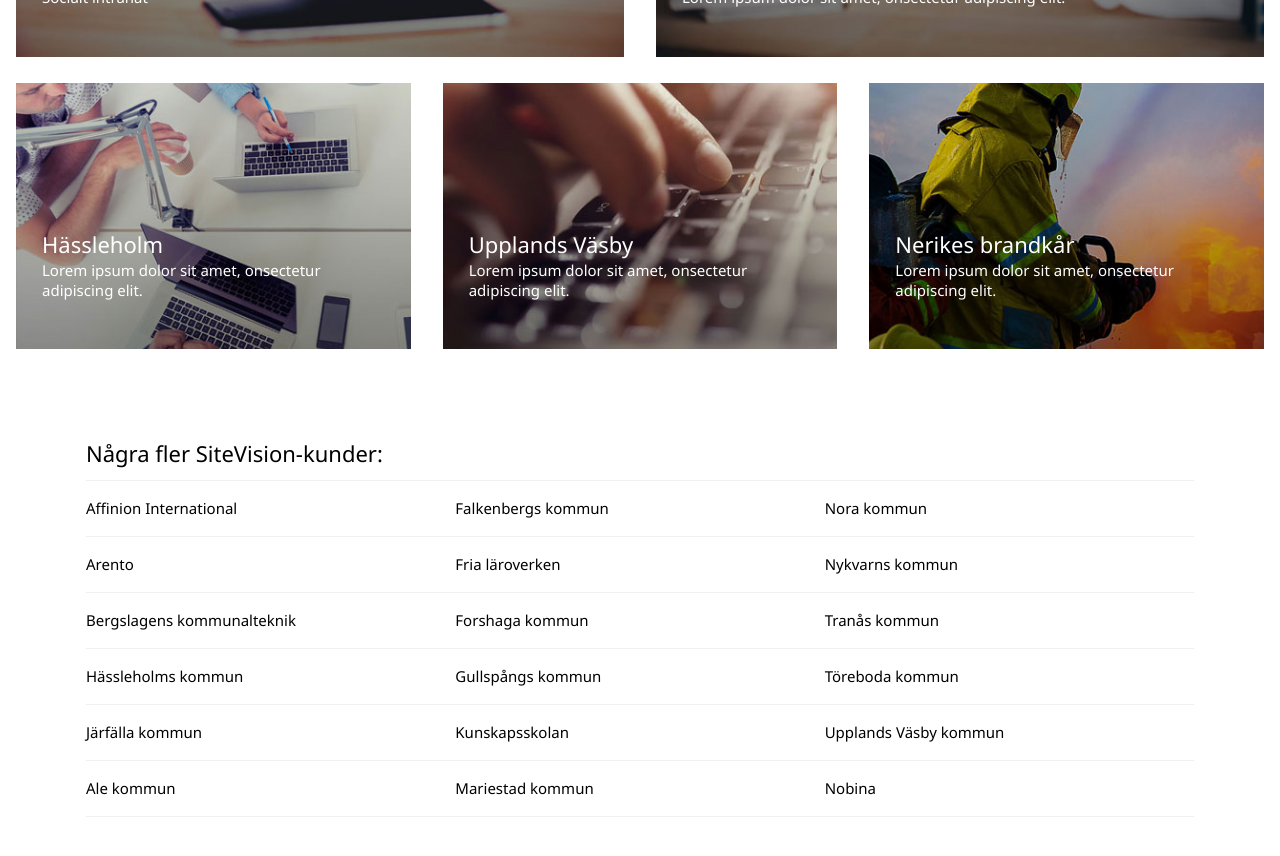
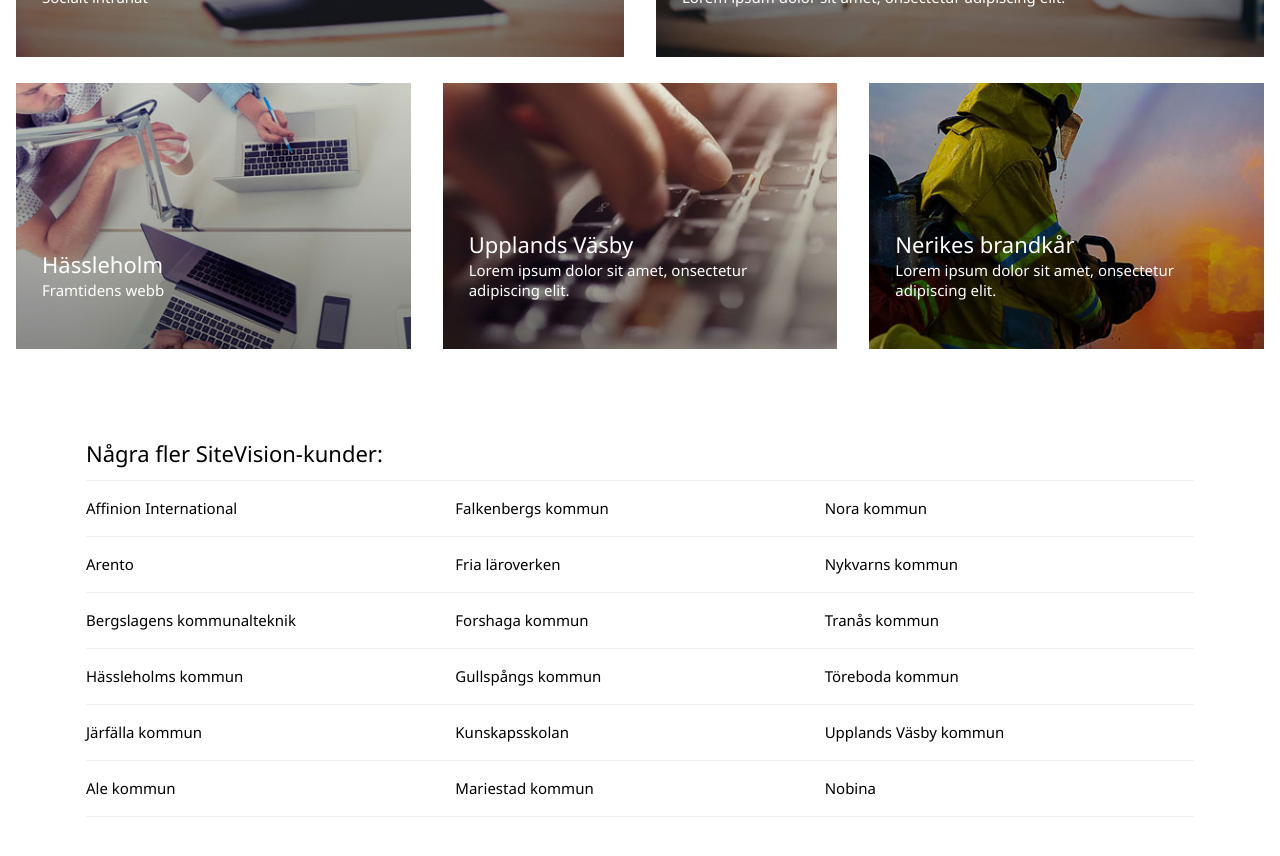
Before and after one commit to BouvetStockholmAB/sv, a Jekyll site: the page built from index.md, in a window 1280 px wide and 900 px high, scrolled down 2024 px. Shown: the top 856 px of the window. Built offline with Jekyll 4.4.1, drawn with Linux system fonts in a browser that asks for light colours; some web fonts are replaced; part of the change alters nothing that is shown.

Commit message:
Ändrat i html för Hässleholm

```diff
--- a/_data/blocks.json
+++ b/_data/blocks.json
@@ -72,15 +72,15 @@
     },
     "hassleholm": {
         "heading": "Hässleholm",
-        "text": "Lorem ipsum dolor sit amet, onsectetur adipiscing elit.",
+        "text": "Framtidens webb",
         "article": {
             "heading": "Hässleholm",
-            "preamble": "<p>Lorem ipsum dolor sit amet, onsectetur adipiscing elit. Nulla non magna id lacus semper elementum in ac eros.</p>",
-            "html": "<p>Nulla non magna id lacus semper elementum in ac eros...Lorem ipsum dolor sit amet, onsectetur adipiscing elit. Nulla non magna id lacus semper elementum in ac eros. Lorem ipsum dolor sit amet, onsectetur adipiscing elit. Nulla non magna id lacus semper elementum in ac eros...Lorem ipsum dolor sit amet, onsectetur adipiscing elit.</p>",
+            "preamble": "<p>Målsättningen med den nya webbplatsen är att göra det möjligt för besökarna att hitta rätt information och utföra sina ärenden på de tider som passar dem. Den nya webben ska även underlätta kontakten med kommunen samt öka möjligheterna till att tycka till och påverka kommunens arbete.</p>",
+            "html": "<p>Webbplatsen är responsiv och fungerar lika bra på desktop som i mobila enheter. Webben är tillgänglighetsanpassad med fokus på att så många som möjligt ska kunna ta del av informationen och tjänsterna på hassleholm.se.</p>",
             "links": [
                 { "href": "http://www.hassleholm.se", "text": "hassleholm.se" }
             ],
-            "quote": "Nulla non magna id lacus semper elementum in ac eros"
+            "quote": "Finns ingen referens qoute"
         },
         "screen": true
     },
```
